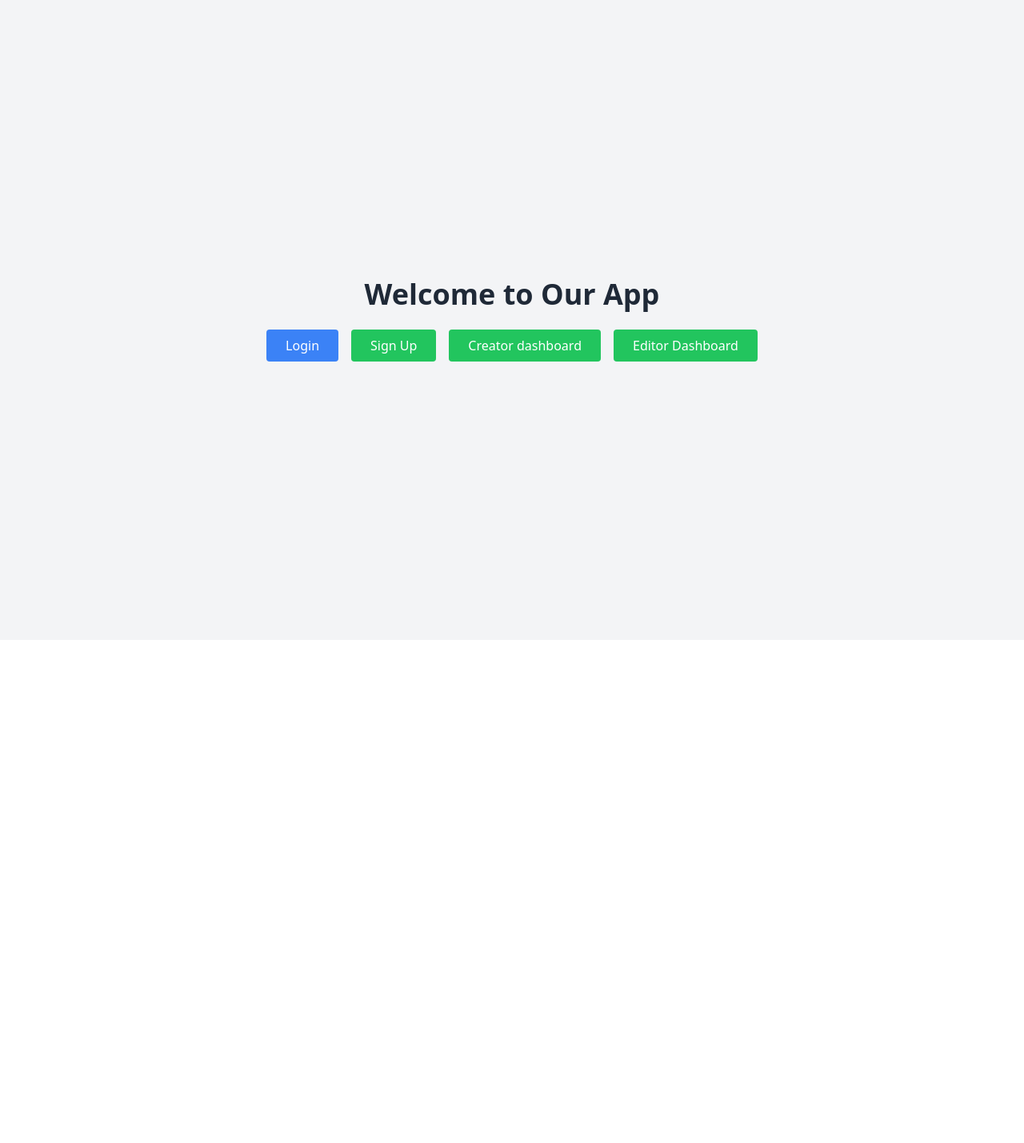
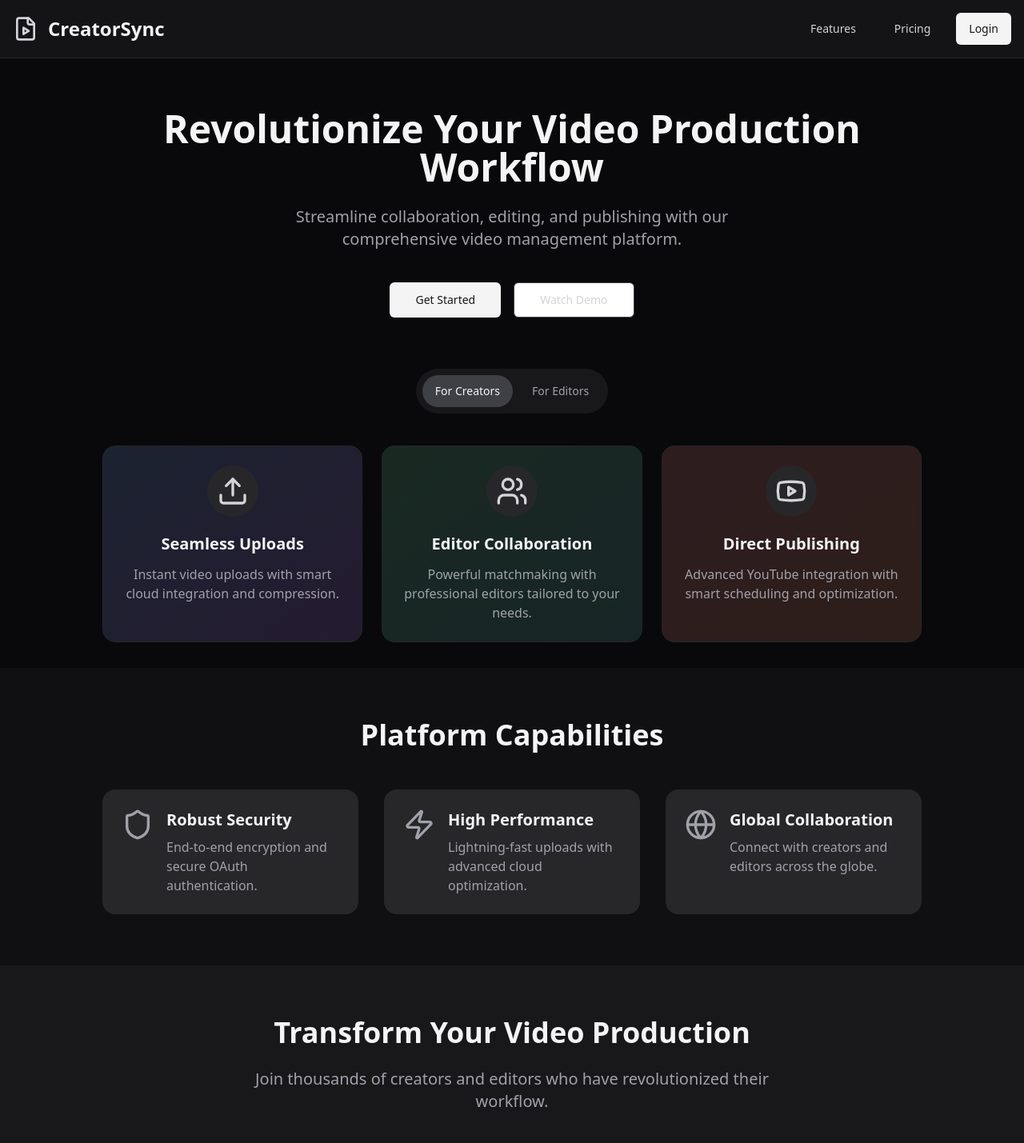
Before and after one commit to gopiyadav989/FlarePP, a React (Vite) app in the folder client/: page / in a window 1280 px wide. Shown: the top 1429 px of the page at 80% size. Before the commit the page ends 800 px from the top, so only its background shows below. Built offline with nearby package versions, Linux system fonts and the light colour scheme.

Commit message:
HOME PAGE & SOME TEST

```diff
--- a/client/package.json
+++ b/client/package.json
@@ -14,6 +14,7 @@
     "@reduxjs/toolkit": "^2.3.0",
     "class-variance-authority": "^0.7.0",
     "clsx": "^2.1.1",
+    "framer-motion": "^11.13.1",
     "lucide-react": "^0.460.0",
     "react": "^18.3.1",
     "react-dom": "^18.3.1",
--- a/client/src/App.jsx
+++ b/client/src/App.jsx
@@ -31,7 +31,6 @@ export default function App() {
           </ProtectedRoute>}>
         </Route>
 
-
       </Routes>
     </BrowserRouter>
   );
--- a/client/src/pages/EditorDashboard.jsx
+++ b/client/src/pages/EditorDashboard.jsx
@@ -2,6 +2,7 @@ import { useState } from "react";
 import { PanelRightOpen } from 'lucide-react';
 import { Sidebar } from "../components/editorComponents/Sidebar";
 import { Button } from "@/components/ui/button";
+import { Outlet } from "react-router-dom";
 
 
 const EditorDashboard = () => {
@@ -28,6 +29,9 @@ const EditorDashboard = () => {
 
 
         <Button>hi there</Button>
+        <div>
+          <Outlet/>
+        </div>
 
       </main>
 
--- a/client/src/pages/Home.jsx
+++ b/client/src/pages/Home.jsx
@@ -1,8 +1,25 @@
-import { Link, redirect, useNavigate } from "react-router-dom";
-import { useSelector } from "react-redux";
-import { useEffect } from "react";
+import React, { useEffect, useState } from 'react';
+import { Button } from "@/components/ui/button";
+import {
+  Upload,
+  Edit2,
+  Youtube,
+  Users,
+  Globe,
+  Shield,
+  Zap,
+  FileVideo,
+  CheckCircle,
+  Layers,
+  PenTool
+} from "lucide-react";
+import { motion } from 'framer-motion';
+import { useNavigate } from 'react-router-dom';
+import { useSelector } from 'react-redux';
 
 const Home = () => {
+  const [activeTab, setActiveTab] = useState('creators');
+
 
   const userRole = useSelector((state) => state.user.role);
   const navigate = useNavigate();
@@ -17,25 +34,262 @@ const Home = () => {
     }
   }, [])
 
+  const featureVariants = {
+    hidden: { opacity: 0, y: 20 },
+    visible: {
+      opacity: 1,
+      y: 0,
+      transition: {
+        duration: 0.6,
+        ease: "easeOut"
+      }
+    }
+  };
+
+  const features = {
+    creators: [
+      {
+        icon: Upload,
+        title: "Seamless Uploads",
+        description: "Instant video uploads with smart cloud integration and compression.",
+        gradient: "from-blue-500 to-purple-600"
+      },
+      {
+        icon: Users,
+        title: "Editor Collaboration",
+        description: "Powerful matchmaking with professional editors tailored to your needs.",
+        gradient: "from-green-500 to-teal-600"
+      },
+      {
+        icon: Youtube,
+        title: "Direct Publishing",
+        description: "Advanced YouTube integration with smart scheduling and optimization.",
+        gradient: "from-red-500 to-orange-600"
+      }
+    ],
+    editors: [
+      {
+        icon: PenTool,
+        title: "Advanced Editing",
+        description: "Professional-grade editing tools with AI-powered suggestions.",
+        gradient: "from-indigo-500 to-purple-600"
+      },
+      {
+        icon: Layers,
+        title: "Project Management",
+        description: "Intuitive workflow tracking and client communication hub.",
+        gradient: "from-cyan-500 to-blue-600"
+      },
+      {
+        icon: CheckCircle,
+        title: "Quality Control",
+        description: "Automated quality checks and version control systems.",
+        gradient: "from-emerald-500 to-green-600"
+      }
+    ]
+  };
+
+
+
   return (
-    <div className="flex flex-col items-center justify-center min-h-screen bg-gray-100">
+    <div className="bg-zinc-950 text-zinc-100 min-h-screen">
+      {/* Navigation */}
+      <nav className="sticky top-0 z-50 bg-zinc-900/80 backdrop-blur-md border-b border-zinc-800">
+        <div className="container mx-auto px-4 py-4 flex justify-between items-center">
+          <div className="flex items-center space-x-3">
+            <FileVideo className="text-zinc-300" size={32} />
+            <span className="text-2xl font-bold text-zinc-100">CreatorSync</span>
+          </div>
+          <div className="hidden md:flex items-center space-x-4">
+            <Button variant="ghost" className="text-zinc-300 hover:bg-zinc-800 hover:text-zinc-100">
+              Features
+            </Button>
+            <Button variant="ghost" className="text-zinc-300 hover:bg-zinc-800 hover:text-zinc-100">
+              Pricing
+            </Button>
+            <Button
+              variant="default"
+              className="bg-zinc-100 text-zinc-900 hover:bg-zinc-200" onClick={()=> navigate("/login")}
+            >
+              Login
+            </Button>
+          </div>
+        </div>
+      </nav>
 
-      <h1 className="text-4xl font-bold mb-6 text-gray-800">Welcome to Our App</h1>
-      <div className="flex space-x-4">
-        <Link to={"login"} className="px-6 py-2 bg-blue-500 text-white rounded hover:bg-blue-600 focus:outline-none focus:ring-2 focus:ring-blue-400">
-          Login
-        </Link>
-        <Link to={"signup"} className="px-6 py-2 bg-green-500 text-white rounded hover:bg-green-600 focus:outline-none focus:ring-2 focus:ring-green-400">
-          Sign Up
-        </Link>
+      {/* Hero Section */}
+      <div className="container mx-auto px-4 pt-16 pb-8 text-center">
+        <motion.h1
+          initial={{ opacity: 0, y: -20 }}
+          animate={{ opacity: 1, y: 0 }}
+          transition={{ duration: 0.7, ease: "easeOut" }}
+          className="text-4xl md:text-5xl font-bold text-zinc-100 mb-6 max-w-4xl mx-auto leading-tight"
+        >
+          Revolutionize Your Video Production Workflow
+        </motion.h1>
 
-        <Link to={"creator-dashboard"} className="px-6 py-2 bg-green-500 text-white rounded hover:bg-green-600 focus:outline-none focus:ring-2 focus:ring-green-400">
-          Creator dashboard
-        </Link>
-        <Link to={"editor-dashboard"} className="px-6 py-2 bg-green-500 text-white rounded hover:bg-green-600 focus:outline-none focus:ring-2 focus:ring-green-400">
-          Editor Dashboard
-        </Link>
+        <motion.p
+          initial={{ opacity: 0 }}
+          animate={{ opacity: 1 }}
+          transition={{ delay: 0.3, duration: 0.7, ease: "easeOut" }}
+          className="text-lg md:text-xl text-zinc-400 max-w-2xl mx-auto mb-10"
+        >
+          Streamline collaboration, editing, and publishing with our comprehensive video management platform.
+        </motion.p>
 
+        <div className="flex flex-col md:flex-row justify-center space-y-4 md:space-y-0 md:space-x-4 mb-16">
+          <Button
+            size="lg"
+            className="bg-zinc-100 text-zinc-900 hover:bg-zinc-200"
+            onClick={()=> navigate("login")}
+          >
+            Get Started
+          </Button>
+          <Button
+            size="lg"
+            variant="outline"
+            className="border-zinc-700 text-zinc-300 hover:bg-zinc-800"
+          >
+            Watch Demo
+          </Button>
+        </div>
+
+        {/* Feature Tabs */}
+        <div className="max-w-5xl mx-auto">
+          <div className="flex justify-center mb-10 bg-zinc-900 rounded-full p-2 inline-flex">
+            <Button
+              variant={activeTab === 'creators' ? 'default' : 'ghost'}
+              onClick={() => setActiveTab('creators')}
+              className={`rounded-full mr-2 ${
+                activeTab === 'creators'
+                  ? 'bg-zinc-700 text-zinc-100'
+                  : 'text-zinc-400 hover:text-zinc-200'
+              }`}
+            >
+              For Creators
+            </Button>
+            <Button
+              variant={activeTab === 'editors' ? 'default' : 'ghost'}
+              onClick={() => setActiveTab('editors')}
+              className={`rounded-full ${
+                activeTab === 'editors'
+                  ? 'bg-zinc-700 text-zinc-100'
+                  : 'text-zinc-400 hover:text-zinc-200'
+              }`}
+            >
+              For Editors
+            </Button>
+          </div>
+
+          <motion.div
+            variants={featureVariants}
+            initial="hidden"
+            animate="visible"
+            className="grid md:grid-cols-3 gap-6"
+          >
+            {features[activeTab].map((feature, index) => (
+              <div
+                key={index}
+                className="bg-zinc-900 border border-zinc-800 rounded-2xl p-6
+                           transform transition-all duration-300
+                           hover:scale-105 hover:border-zinc-700
+                           group overflow-hidden"
+              >
+                <div className={`absolute inset-0 bg-gradient-to-br ${feature.gradient}
+                                 opacity-10 group-hover:opacity-20 transition-all duration-300`}
+                />
+                <div className="relative z-10">
+                  <div className="mb-5 p-3 rounded-full bg-zinc-800 w-fit mx-auto">
+                    <feature.icon
+                      className="text-zinc-300 group-hover:text-white transition-colors"
+                      size={40}
+                    />
+                  </div>
+                  <h3 className="text-xl font-bold mb-3 text-zinc-100">
+                    {feature.title}
+                  </h3>
+                  <p className="text-zinc-400 group-hover:text-zinc-300 transition-colors">
+                    {feature.description}
+                  </p>
+                </div>
+              </div>
+            ))}
+          </motion.div>
+        </div>
+      </div>
+
+      {/* Advanced Features */}
+      <div className="bg-zinc-900/50 py-16">
+        <div className="container mx-auto px-4">
+          <h2 className="text-3xl md:text-4xl font-bold text-center mb-12 text-zinc-100">
+            Platform Capabilities
+          </h2>
+          <div className="grid md:grid-cols-3 gap-8 max-w-5xl mx-auto">
+            {[
+              {
+                icon: Shield,
+                title: "Robust Security",
+                description: "End-to-end encryption and secure OAuth authentication."
+              },
+              {
+                icon: Zap,
+                title: "High Performance",
+                description: "Lightning-fast uploads with advanced cloud optimization."
+              },
+              {
+                icon: Globe,
+                title: "Global Collaboration",
+                description: "Connect with creators and editors across the globe."
+              }
+            ].map((feature, index) => (
+              <div
+                key={index}
+                className="bg-zinc-800 rounded-2xl p-6 flex items-start space-x-4
+                           hover:bg-zinc-700 transition-colors group"
+              >
+                <feature.icon
+                  className="text-zinc-400 group-hover:text-zinc-200 transition-colors flex-shrink-0"
+                  size={40}
+                />
+                <div>
+                  <h3 className="text-xl font-semibold mb-2 text-zinc-100">
+                    {feature.title}
+                  </h3>
+                  <p className="text-zinc-400">
+                    {feature.description}
+                  </p>
+                </div>
+              </div>
+            ))}
+          </div>
+        </div>
+      </div>
+
+      {/* Call to Action */}
+      <div className="bg-zinc-900 text-white py-16 text-center">
+        <div className="container mx-auto px-4">
+          <h2 className="text-3xl md:text-4xl font-bold mb-6 text-zinc-100">
+            Transform Your Video Production
+          </h2>
+          <p className="text-xl text-zinc-400 mb-10 max-w-2xl mx-auto">
+            Join thousands of creators and editors who have revolutionized their workflow.
+          </p>
+          <div className="flex flex-col md:flex-row justify-center space-y-4 md:space-y-0 md:space-x-4">
+            <Button
+              size="lg"
+              className="bg-zinc-100 text-zinc-900 hover:bg-zinc-200"
+            >
+              Start Free Trial
+            </Button>
+            <Button
+              size="lg"
+              variant="outline"
+              className="border-zinc-700 text-zinc-300 hover:bg-zinc-800"
+            >
+              Learn More
+            </Button>
+          </div>
+        </div>
       </div>
     </div>
   );
--- a/client/src/pages/Login.jsx
+++ b/client/src/pages/Login.jsx
@@ -88,7 +88,7 @@ export default function Login() {
                     </div>
                 </div>
 
-                {<form onSubmit={handleSubmit} className="flex flex-col">
+                {formData.role == "editor" && <form onSubmit={handleSubmit} className="flex flex-col">
                     <label>Email:</label>
                     <input
                         type="email"
```
Also changed, not shown: client/tailwind.config.js (+20 -1 lines), 1 other file (tests, documents, lock files or other folders).
